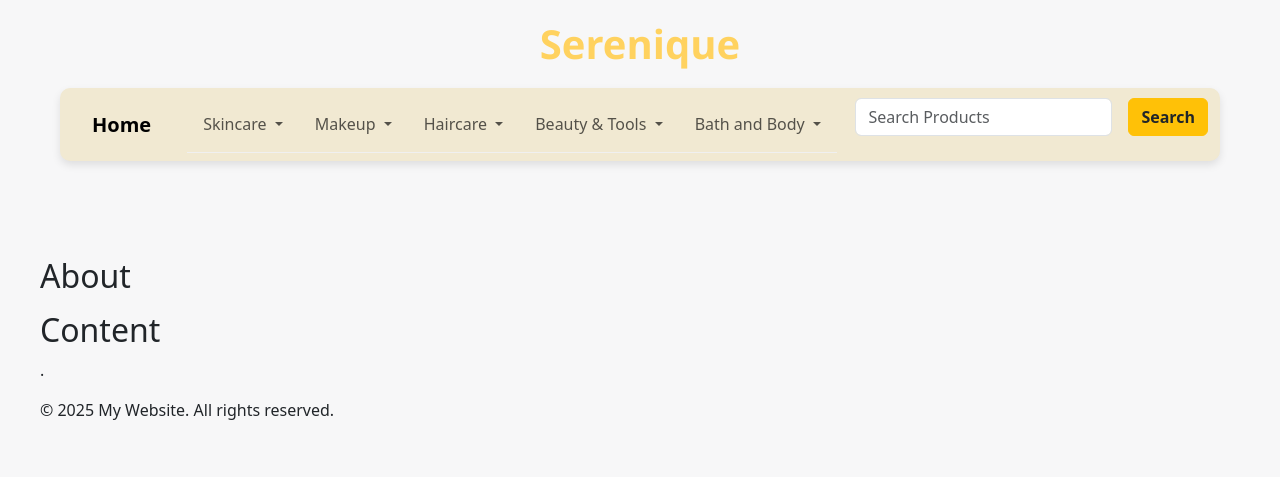
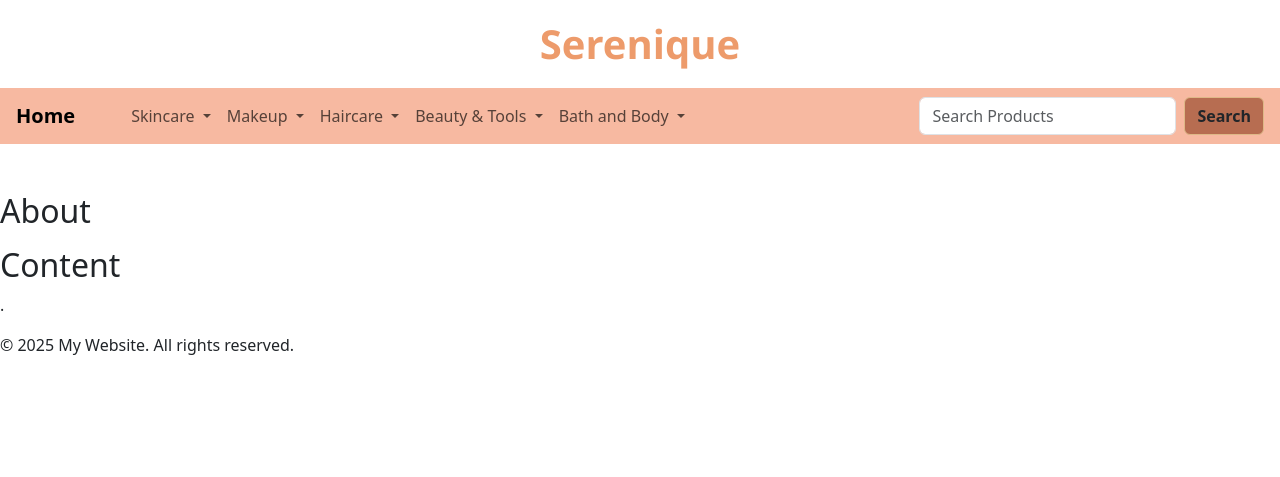
Before and after one commit to Hamzah030605/Team-Project, a PHP site: page /homepage.html in a window 1280 px wide. Shown: the top 477 px of the page. Run offline with PHP 8.4, Linux system fonts and the light colour scheme.

Commit message:
homepage

```diff
--- a/frontend/homepage.html
+++ b/frontend/homepage.html
@@ -1,32 +1,33 @@
 <!DOCTYPE html>
 <html lang="en">
 <head>
-  <meta charset="UTF-8">
-  <meta name="viewport" content="width=device-width, initial-scale=1.0">
+  <meta charset="UTF-8" />
+  <meta name="viewport" content="width=device-width, initial-scale=1" />
   <title>Serenique</title>
-  <link rel="icon" type="image/x-icon" href="logo.png">
-  <link href="https://cdn.jsdelivr.net/npm/bootstrap@5.3.3/dist/css/bootstrap.min.css" rel="stylesheet">
-<script src="https://cdn.jsdelivr.net/npm/bootstrap@5.3.3/dist/js/bootstrap.bundle.min.js"></script>
+  <!-- Bootstrap CSS CDN -->
+  <link href="https://cdn.jsdelivr.net/npm/bootstrap@5.3.0/dist/css/bootstrap.min.css" rel="stylesheet">
  <link rel="stylesheet" href="style.css">
 
 </head>
-
 <body>
   <header>
     <h1>Serenique</h1>
+  </header>
 
-  <nav class="navbar navbar-expand-lg" style="background-color: #f1e9d2;">
-    <div class="container-fluid">
-      <a class="navbar-brand fw-semibold" href="homepage.html">Home</a>
-
+<nav class="navbar navbar-expand-lg navbar-custom">
+  <div class="container-fluid px-0">
+    <a class="navbar-brand fw-semibold px-3" href="homepage.html">Home</a>
+    <button class="navbar-toggler" type="button" data-bs-toggle="collapse" data-bs-target="#navbarNavDropdown" aria-controls="navbarNavDropdown" aria-expanded="false" aria-label="Toggle navigation">
+      <span class="navbar-toggler-icon"></span>
+    </button>
     <div class="collapse navbar-collapse" id="navbarNavDropdown">
-        <ul class="navbar-nav me-auto mb-2 mb-lg-0">
-          <!-- Dropdown -->
+      <ul class="navbar-nav me-auto mb-2 mb-lg-0 px-3">
+        <!-- Dropdown example -->
         <li class="nav-item dropdown">
-            <a class="nav-link dropdown-toggle" href="#" id="navbarDropdown" role="button" data-bs-toggle="dropdown" aria-expanded="false">
+          <a class="nav-link dropdown-toggle" href="#" id="skincareDropdown" role="button" data-bs-toggle="dropdown" aria-expanded="false">
             Skincare
           </a>
-            <ul class="dropdown-menu" aria-labelledby="navbarDropdown">
+          <ul class="dropdown-menu" aria-labelledby="skincareDropdown">
             <li><a class="dropdown-item" href="#">Face Scrub</a></li>
             <li><a class="dropdown-item" href="#">Masks</a></li>
             <li><a class="dropdown-item" href="#">Creams</a></li>
@@ -35,16 +36,17 @@
         </li>
 
         <li class="nav-item dropdown">
-            <a class="nav-link dropdown-toggle" href="#" id="navbarDropdown" role="button" data-bs-toggle="dropdown" aria-expanded="false">
+          <a class="nav-link dropdown-toggle" href="#" id="makeupDropdown" role="button" data-bs-toggle="dropdown" aria-expanded="false">
             Makeup
           </a>
-            <ul class="dropdown-menu" aria-labelledby="navbarDropdown">
+          <ul class="dropdown-menu" aria-labelledby="makeupDropdown">
             <li><a class="dropdown-item" href="#">Foundation</a></li>
             <li><a class="dropdown-item" href="#">Lipsticks</a></li>
-              <li><a class="dropdown-item" href="#">Highlighter Pallete</a></li>
+            <li><a class="dropdown-item" href="#">Highlighter Palette</a></li>
             <li><a class="dropdown-item" href="#">Concealer</a></li>
           </ul>
         </li>
+
 
       <li class="nav-item dropdown">
             <a class="nav-link dropdown-toggle" href="#" id="navbarDropdown" role="button" data-bs-toggle="dropdown" aria-expanded="false">
@@ -81,21 +83,25 @@
               <li><a class="dropdown-item" href="#">Hand Cream</a></li>
             </ul>
           </li>
+
+
       </ul>
 
+
       <!-- Search form -->
-        <form class="d-flex" role="search">
-          <input class="form-control me-2" type="search" placeholder="Search Products" aria-label="Search">
-          <button class="btn btn-warning text-dark fw-semibold" type="submit">Search</button>
+      <form class="d-flex px-3" role="search">
+        <input class="form-control me-2" type="search" placeholder="Search Products" aria-label="Search" />
+        <button class="btn btn-warning text-dark fw-semibold" style="background-color: #b76d51; border-color: #DEB887;"type="submit">Search</button>
       </form>
     </div>
   </div>
+
 </nav>
-</header>
 
-  <!-- Main content section -->
+<!-- Bootstrap JS Bundle (includes Popper) -->
+<script src="https://cdn.jsdelivr.net/npm/bootstrap@5.3.0/dist/js/bootstrap.bundle.min.js"></script>
+
  <main>
-    <br><br>
     <br><br>
     <section>
       <h2>About</h2>
--- a/frontend/style.css
+++ b/frontend/style.css
@@ -1,98 +1,22 @@
-body {
-  font-family: system-ui, -apple-system, 'Segoe UI', Roboto, 'Helvetica Neue', Arial;
-  background: #f7f7f8;
-  margin: 0;
-  padding: 40px;
-}
-.container {
-  max-width: 600px;
-  margin: 0 auto;
-  background: white;
-  padding: 20px;
-  border-radius: 8px;
-  box-shadow: 0 2px 8px rgba(0,0,0,0.06);
-}
-form { display: flex; gap: 8px; margin-bottom: 16px; }
-input { flex: 1; padding: 8px; border: 1px solid #ddd; border-radius: 4px; }
-button { padding: 8px 12px; border: none; background: #2563eb; color: white; border-radius: 4px; cursor: pointer; }
-ul { list-style: none; padding: 0; margin: 0; }
-li { padding: 8px; border-bottom: 1px solid #f0f0f0; display: flex; justify-content: space-between; align-items: center; }
-.delete { background: transparent; border: none; color: #e11d48; cursor: pointer; }
 
 /*the start of the homepage sytlying*/
-
 h1 {
   font-family: "Poppins", "Segoe UI", Roboto, Helvetica, Arial, sans-serif;
-  color: #ffd25f;
+  color: #ed9b6b;
   font-size: 2.5rem;
   font-weight: 600;
   text-align: center;
-  margin-top: -20px;
+  margin-top: 20px;
   margin-bottom: 20px;
 }
 
-header, nav {
-  overflow: visible !important;
+/* Optional: style for dropdown menus inside navbar */
+.navbar .dropdown-menu {
+  background-color: #f1ccbd;
+  z-index: 2000 !important;
 }
 
-nav {           /* styling the navigation bar, including the background colour */
-        background-color: #dfc88a;
-        overflow: hidden;
+/* Style for the entire navbar background if needed */
+.navbar-custom {
+  background-color: #f7b9a1; /* your custom color */
 }
-
-
-nav  a {            /*the naviagtion bar */
-    float: left;
-            display: block;
-            color: rgb(43, 40, 40);
-            text-align: center;
-            margin: 0 auto;
-            padding: 14px 20px;
-            text-decoration: solid;
-}
-
-.nav-search {
-  padding-top: 10px;
-  padding-bottom: 0px;
-  display: flex;
-  gap: 8px; /* space between input and button */
-  align-items: center;
-}
-
-.nav-search input[type="text"] {
-  padding: 6px 12px;
-  border: 1px solid #ccc;
-  border-radius: 6px;
-  outline: none;
-  transition: 0.3s;
-}
-
-.nav-search button {
-  padding: 6px 14px;
-  border: none;
-  background-color: #f0bb35;
-  color: #0e0d0d;
-  border-radius: 6px;
-  font-weight: 500;
-  cursor: pointer;
-  transition: 0.3s;
-}
-
-.navbar {
-  position: relative;
-  border-radius: 10px;
-  margin: 0 20px;
-  box-shadow: 0 4px 8px rgba(0,0,0,0.1);
-  z-index: 1050;
-}
-
-.navbar .nav-link:hover {
-  background-color: #ffd25f;
-  color: white !important;
-  border-radius: 5px;
-}
-
-.navbar .dropdown-menu {
-  background-color: #fdfaf3;
-  z-index: 2000 !important;
-}
```
Lines whose indentation alone changed are shown as unchanged.
